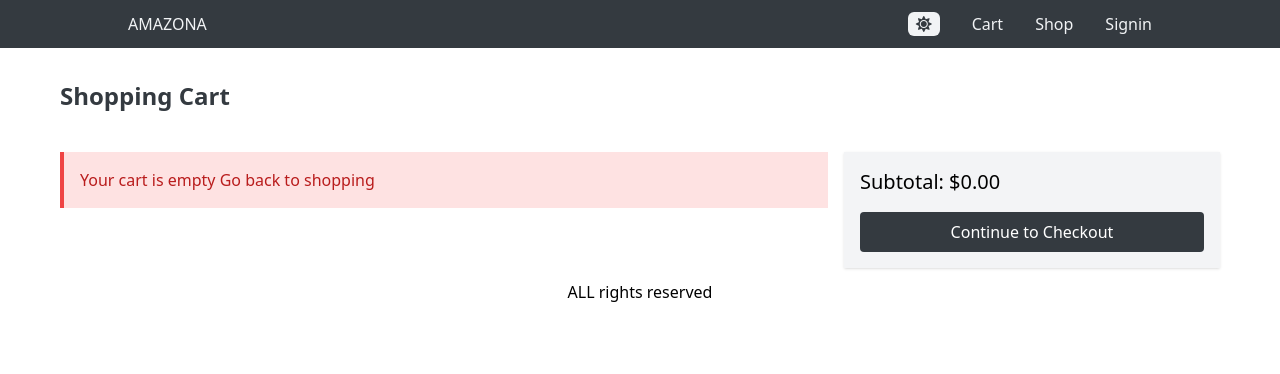
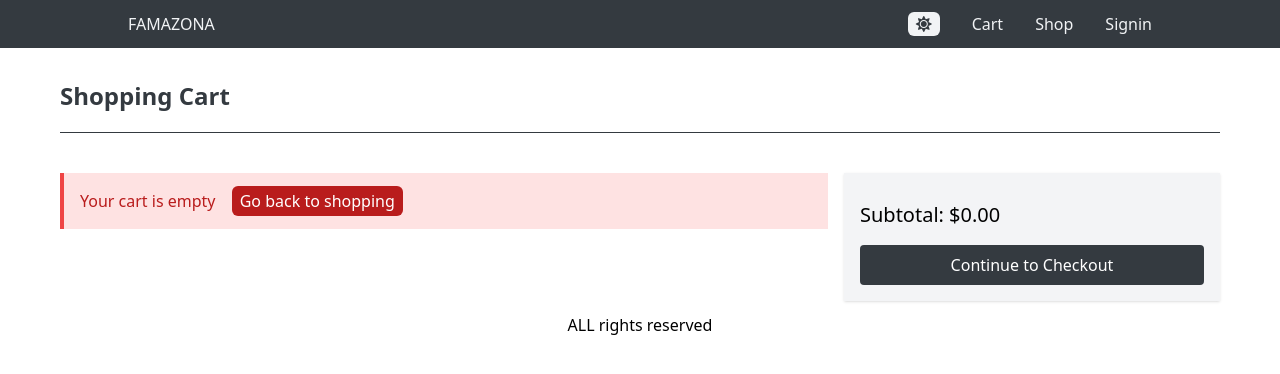
Before and after one commit to rezis-work/amazona, a React (Vite) app in the folder frontend/: page /cart in a window 1280 px wide. Shown: the top 374 px of the page. Built offline with nearby package versions, Linux system fonts and the light colour scheme.

Commit message:
add removing item from cart

```diff
--- a/frontend/src/Store.tsx
+++ b/frontend/src/Store.tsx
@@ -37,20 +37,18 @@ const initialState: AppState = {
 
 type Action =
   | { type: `SWITCH_MODE` }
-  | { type: "CART_ADD_ITEM"; payload: CartItem };
+  | { type: "CART_ADD_ITEM"; payload: CartItem }
+  | { type: "CART_REMOVE_ITEM"; payload: CartItem };
 
 function reducer(state: AppState, action: Action): AppState {
   switch (action.type) {
     case "SWITCH_MODE":
       return { ...state, mode: state.mode === "dark" ? "light" : "dark" };
-    case "CART_ADD_ITEM":
-      // eslint-disable-next-line no-case-declarations
+    case "CART_ADD_ITEM": {
       const newItem = action.payload;
-      // eslint-disable-next-line no-case-declarations
       const existItem = state.cart.cartItems.find(
         (item: CartItem) => item._id === newItem._id
       );
-      // eslint-disable-next-line no-case-declarations
       const cartItems = existItem
         ? state.cart.cartItems.map((item: CartItem) =>
             item._id === existItem._id ? newItem : item
@@ -60,6 +58,14 @@ function reducer(state: AppState, action: Action): AppState {
       localStorage.setItem("cartItems", JSON.stringify(cartItems));
 
       return { ...state, cart: { ...state.cart, cartItems } };
+    }
+    case "CART_REMOVE_ITEM": {
+      const cartItems = state.cart.cartItems.filter(
+        (item: CartItem) => item._id !== action.payload._id
+      );
+      localStorage.setItem("cartItems", JSON.stringify(cartItems));
+      return { ...state, cart: { ...state.cart, cartItems } };
+    }
     default:
       return state;
   }
--- a/frontend/src/components/CartShow.tsx
+++ b/frontend/src/components/CartShow.tsx
@@ -36,6 +36,10 @@ export default function CartPage() {
 
   const checkoutHandler = () => {
     navigate("/signin?redirect=/shipping");
+  };
+
+  const removeItemHandler = (item: CartItem) => {
+    dispatch({ type: "CART_REMOVE_ITEM", payload: item });
   };
 
   return (
@@ -81,7 +85,7 @@ export default function CartPage() {
                 <p>${item.price}</p>
               </div>
               <div className=" md:flex-2">
-                <button>
+                <button onClick={() => removeItemHandler(item)}>
                   <i className=" fa fa-trash hover:text-red-500 duration-200"></i>
                 </button>
               </div>
@@ -89,11 +93,27 @@ export default function CartPage() {
           ))
         ) : (
           <MessageBox>
-            Your cart is empty <Link to={"/"}>Go back to shopping</Link>
+            Your cart is empty{" "}
+            <Link
+              className=" bg-red-700 text-white py-1 px-2 rounded-md ml-3 hover:bg-textPrimary hover:text-red-500 duration-200"
+              to={"/"}
+            >
+              Go back to shopping
+            </Link>
           </MessageBox>
         )}
       </div>
       <div className="md:col-span-1 bg-gray-100 p-4 shadow">
+        <ul className=" mb-3">
+          {cartItems.map((item: CartItem, i: number) => (
+            <li
+              className=" flex justify-start items-center mb-2 text-lg text-primaryColor font-semibold"
+              key={item._id}
+            >
+              {i + 1}) {item.name} - {item.quantity} piece
+            </li>
+          ))}
+        </ul>
         <p className="text-xl mb-4">Subtotal: ${calculateTotal().toFixed(2)}</p>
         <button
           className="bg-primaryColor text-white w-full py-2 rounded hover:bg-primaryColor-dark"
--- a/frontend/src/components/Navbar.tsx
+++ b/frontend/src/components/Navbar.tsx
@@ -42,7 +42,7 @@ export default function Navbar({ modeHandle, mode, cart }: NavProps) {
     >
       <h1 className="">
         <Link onClick={closeMenu} to={"/"}>
-          AMAZONA
+          FAMAZONA
         </Link>
       </h1>
       <div className=" md:hidden cursor-pointer">
--- a/frontend/src/pages/CartPage.tsx
+++ b/frontend/src/pages/CartPage.tsx
@@ -1,32 +1,14 @@
 import { Helmet } from "react-helmet-async";
 import CartShow from "../components/CartShow";
 export default function CartPage() {
-  // const navigate = useNavigate();
-
-  // const {
-  //   state: {
-  //     cart: { cartItem },
-  //   },
-  //   dispatch,
-  // } = useContext(Store);
-
-  // const updateCartHandler = (item: CartItem, quantity: number) => {
-  //   if (item.countInStock < quantity) {
-  //     toast.warn("Sorry. Product is out of stock");
-  //     return;
-  //   }
-  //   dispatch({
-  //     type: "CART_ADD_ITEM",
-  //     payload: { ...item, quantity },
-  //   });
-  // };
-
   return (
     <div className=" px-5">
       <Helmet>
         <title>Shopping cart</title>
       </Helmet>
-      <h1 className=" text-2xl font-bold text-primaryColor">Shopping Cart</h1>
+      <h1 className=" pb-5 border-b-[1px] border-b-primaryColor text-2xl font-bold text-primaryColor">
+        Shopping Cart
+      </h1>
       <CartShow />
     </div>
   );
--- a/frontend/src/pages/HomePage.tsx
+++ b/frontend/src/pages/HomePage.tsx
@@ -18,7 +18,7 @@ export default function HomePage() {
       ) : (
         <Row>
           <Helmet>
-            <title>Amazona</title>
+            <title>Famazona</title>
           </Helmet>
           <ListProducts products={products!} />
         </Row>
--- a/frontend/src/pages/ProductPage.tsx
+++ b/frontend/src/pages/ProductPage.tsx
@@ -28,7 +28,7 @@ export default function ProductPage() {
       ) : (
         <div>
           <Helmet>
-            <title>Amazona Products</title>
+            <title>Famazona Products</title>
           </Helmet>
           <ProductShow product={product} />
         </div>
```
